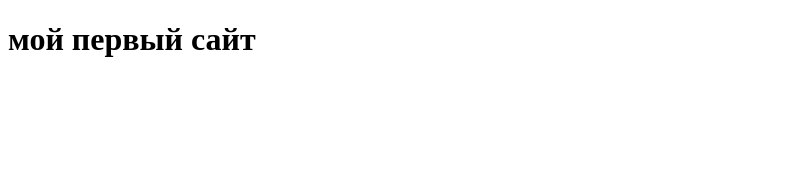
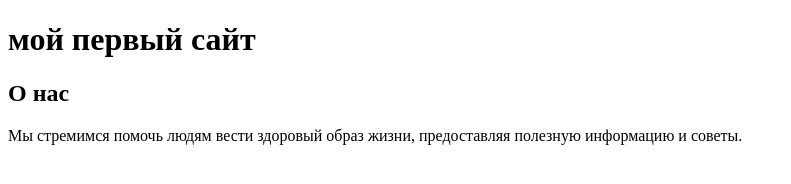
Before and after one commit to Seda02/githublearn, a plain HTML site: page index.html in a window 1280 px wide. Shown: the whole page, without its empty margins (0-791 px from the left). Drawn offline with Linux system fonts and the light colour scheme.

Commit message:
Добавлен новый раздел в index.html

```diff
--- a/index.html
+++ b/index.html
@@ -9,3 +9,7 @@
   <h1>мой первый сайт</h1>
 </body>
 </html>
+<section id="about">
+    <h2>О нас</h2>
+    <p>Мы стремимся помочь людям вести здоровый образ жизни, предоставляя полезную информацию и советы.</p>
+</section>
```
